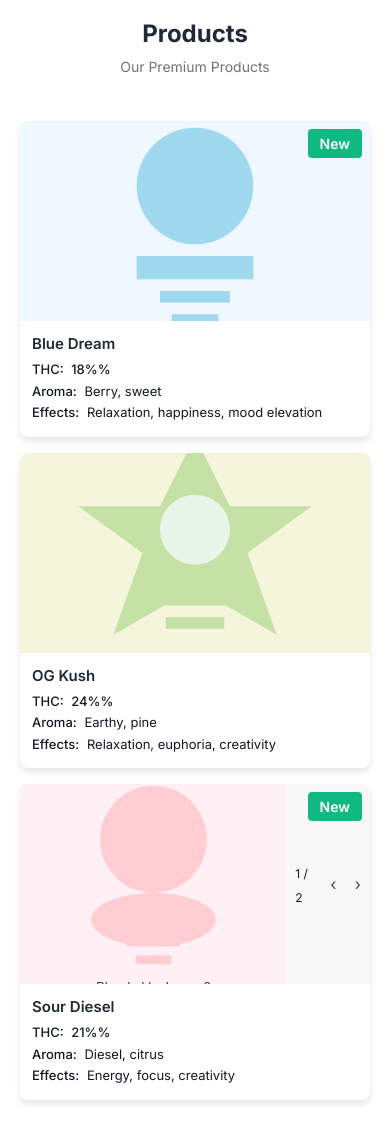
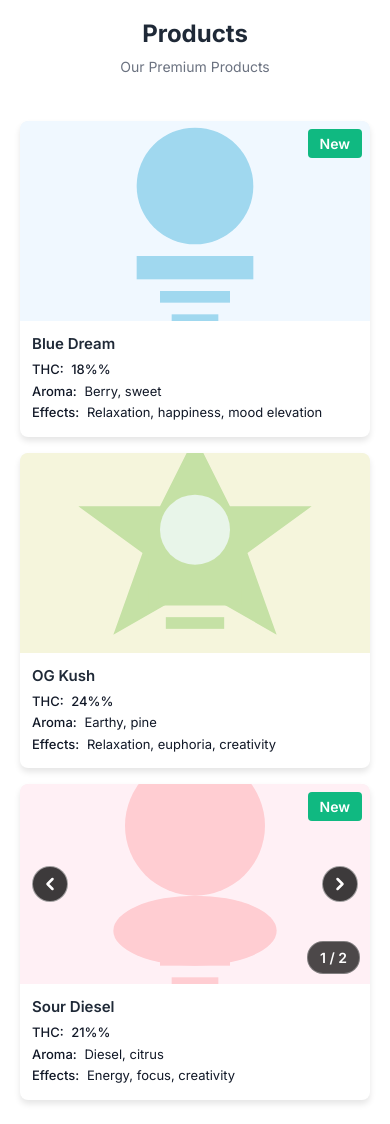
Before and after one commit to Dmytro969/directus-project, a Next.js app: page / in a window 390 px wide. Built offline with nearby package versions, Linux system fonts and the light colour scheme; no server answers.

Commit message:
Покращено кнопки навігації на картці продукту

```diff
--- a/src/components/ProductCard.tsx
+++ b/src/components/ProductCard.tsx
@@ -443,18 +443,22 @@ export default function ProductCard({ product }: { product: Product }) {
 
             {/* Navigation buttons */}
             <button
-              className={styles.prevButton}
+              className={`${styles.mediaButton} ${styles.prevButton}`}
               onClick={prevMedia}
               aria-label="Previous media"
             >
-              &#8249;
+              <svg xmlns="http://www.w3.org/2000/svg" width="24" height="24" viewBox="0 0 24 24" fill="none" stroke="currentColor" strokeWidth="2" strokeLinecap="round" strokeLinejoin="round">
+                <polyline points="15 18 9 12 15 6"></polyline>
+              </svg>
             </button>
             <button
-              className={styles.nextButton}
+              className={`${styles.mediaButton} ${styles.nextButton}`}
               onClick={nextMedia}
               aria-label="Next media"
             >
-              &#8250;
+              <svg xmlns="http://www.w3.org/2000/svg" width="24" height="24" viewBox="0 0 24 24" fill="none" stroke="currentColor" strokeWidth="2" strokeLinecap="round" strokeLinejoin="round">
+                <polyline points="9 18 15 12 9 6"></polyline>
+              </svg>
             </button>
           </>
         )}
--- a/src/styles/ProductCard.module.css
+++ b/src/styles/ProductCard.module.css
@@ -108,36 +108,45 @@
   position: absolute;
   top: 50%;
   transform: translateY(-50%);
-  background-color: rgba(0, 0, 0, 0.5);
+  background-color: rgba(0, 0, 0, 0.7);
   color: white;
-  border: none;
+  border: 1px solid rgba(255, 255, 255, 0.5);
   border-radius: 50%;
-  width: 2rem;
-  height: 2rem;
+  width: 2.5rem;
+  height: 2.5rem;
   display: flex;
   align-items: center;
   justify-content: center;
   cursor: pointer;
-  opacity: 0;
-  transition: opacity 0.3s, background-color 0.3s;
+  opacity: 0.9;
+  transition: opacity 0.3s, background-color 0.3s, transform 0.2s;
   z-index: 10;
+  font-size: 1.5rem;
+  font-weight: bold;
 }
 
 .prevButton {
-  left: 0.5rem;
+  left: 0.75rem;
 }
 
 .nextButton {
-  right: 0.5rem;
+  right: 0.75rem;
 }
 
 .card:hover .mediaButton {
-  opacity: 0.8;
+  opacity: 1;
 }
 
 .mediaButton:hover {
   opacity: 1 !important;
-  background-color: rgba(0, 0, 0, 0.7);
+  background-color: rgba(0, 0, 0, 0.9);
+  transform: translateY(-50%) scale(1.1);
+}
+
+.mediaButton svg {
+  width: 20px;
+  height: 20px;
+  stroke-width: 3;
 }
 
 /* Стилі для індикаторів медіа */
@@ -377,19 +386,24 @@
   }
 
   .prevButton, .nextButton {
-    opacity: 0.8;
-    width: 36px;
-    height: 36px;
+    opacity: 0.9;
+    width: 40px;
+    height: 40px;
+    background-color: rgba(0, 0, 0, 0.8);
   }
 
   .mediaNavigation {
-    bottom: 5px;
-    padding: 0.25rem 0.5rem;
+    bottom: 10px;
+    right: 10px;
+    padding: 0.25rem 0.75rem;
     border-radius: 1rem;
+    background-color: rgba(0, 0, 0, 0.8);
+    border: 1px solid rgba(255, 255, 255, 0.4);
   }
 
   .mediaCounter {
-    font-size: 0.75rem;
+    font-size: 0.8125rem;
+    font-weight: 600;
   }
 
   .info {
@@ -454,8 +468,10 @@
   }
 
   .prevButton, .nextButton {
-    width: 32px;
-    height: 32px;
+    width: 36px;
+    height: 36px;
+    font-size: 1.25rem;
+    opacity: 0.95;
   }
 
   .aromaLabel, .effectsLabel, .thcLabel {
@@ -517,3 +533,21 @@
 @keyframes spin {
   to { transform: rotate(360deg); }
 }
+
+.mediaNavigation {
+  position: absolute;
+  bottom: 10px;
+  right: 10px;
+  background-color: rgba(0, 0, 0, 0.7);
+  color: white;
+  padding: 0.3rem 0.75rem;
+  border-radius: 1rem;
+  font-size: 0.875rem;
+  font-weight: 500;
+  z-index: 10;
+  border: 1px solid rgba(255, 255, 255, 0.3);
+}
+
+.mediaCounter {
+  font-size: 0.875rem;
+}
```
